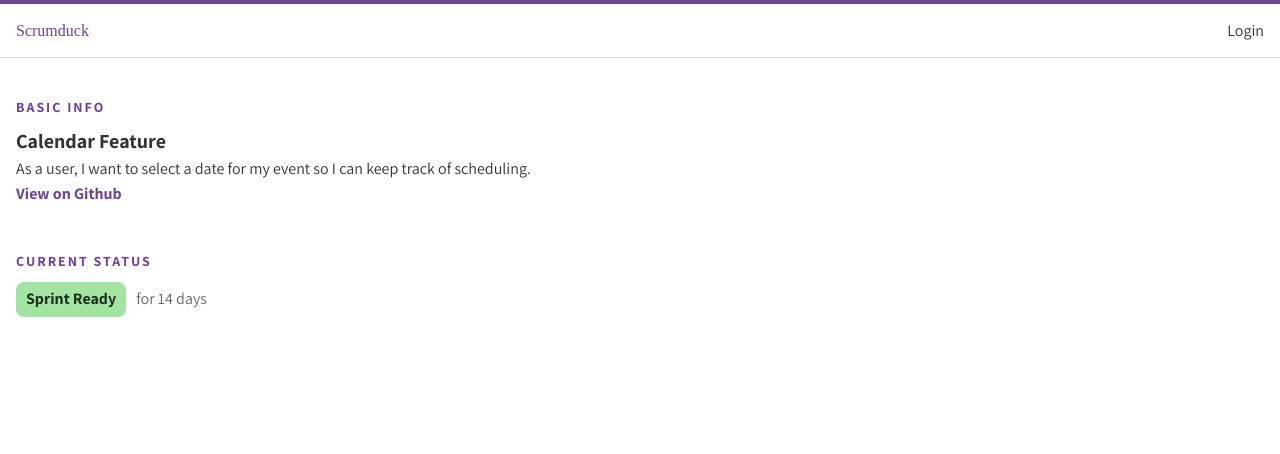
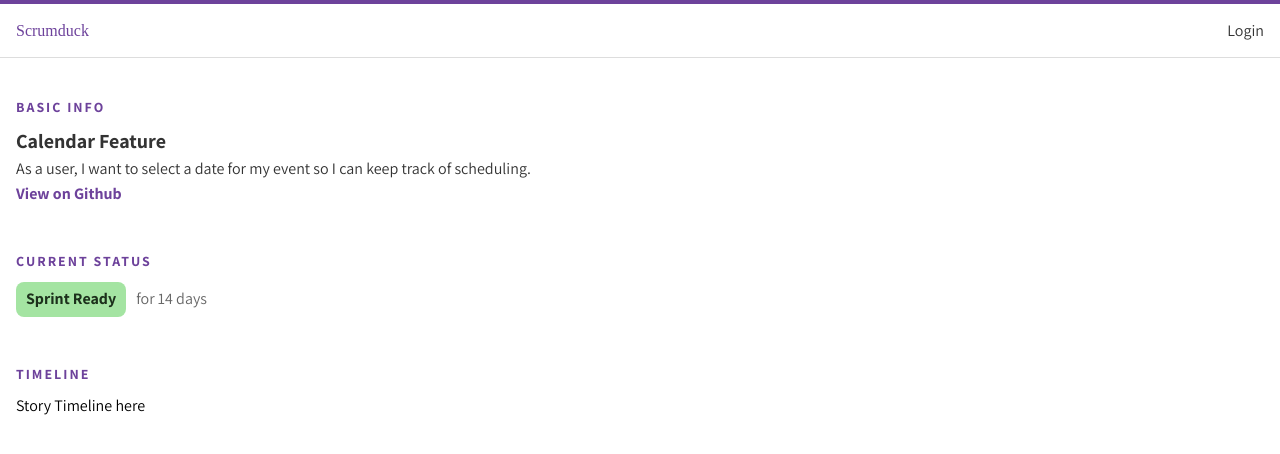
Before and after one commit to apethoud/scrumduck, a React (Create React App) app in the folder client/: page /app/story/1 in a window 1280 px wide. Shown: the top 454 px of the page. Built offline with nearby package versions, Linux system fonts and the light colour scheme; a web font is replaced by a local one.

Commit message:
feat(story-view): add timeline section wrapper

```diff
--- /dev/null
+++ b/client/src/components/StoryTimeline.tsx
@@ -0,0 +1,5 @@
+export default function StoryTimeline({ story }) {
+  return (
+    <div>Story Timeline here</div>
+  )
+}
--- a/client/src/components/StoryView.tsx
+++ b/client/src/components/StoryView.tsx
@@ -4,6 +4,7 @@ import { useEffect, useState } from "react";
 import PageSection from "./common/PageSection";
 import { Link, SecondaryHeader, Text } from "./styledComponents/common";
 import StatusRow from "./StatusRow";
+import StoryTimeline from "./StoryTimeline";
 
 export default function StoryView() {
   const [ story, setStory ] = useState(null);
@@ -28,6 +29,9 @@ export default function StoryView() {
           <PageSection title="Current Status">
             <StatusRow status={story.status} statusDate={story.statusLastUpdated} />
           </PageSection>
+          <PageSection title="Timeline">
+            <StoryTimeline story={story} />
+          </PageSection>
         </>
       ) : (
         <div>Loading...</div>
```
